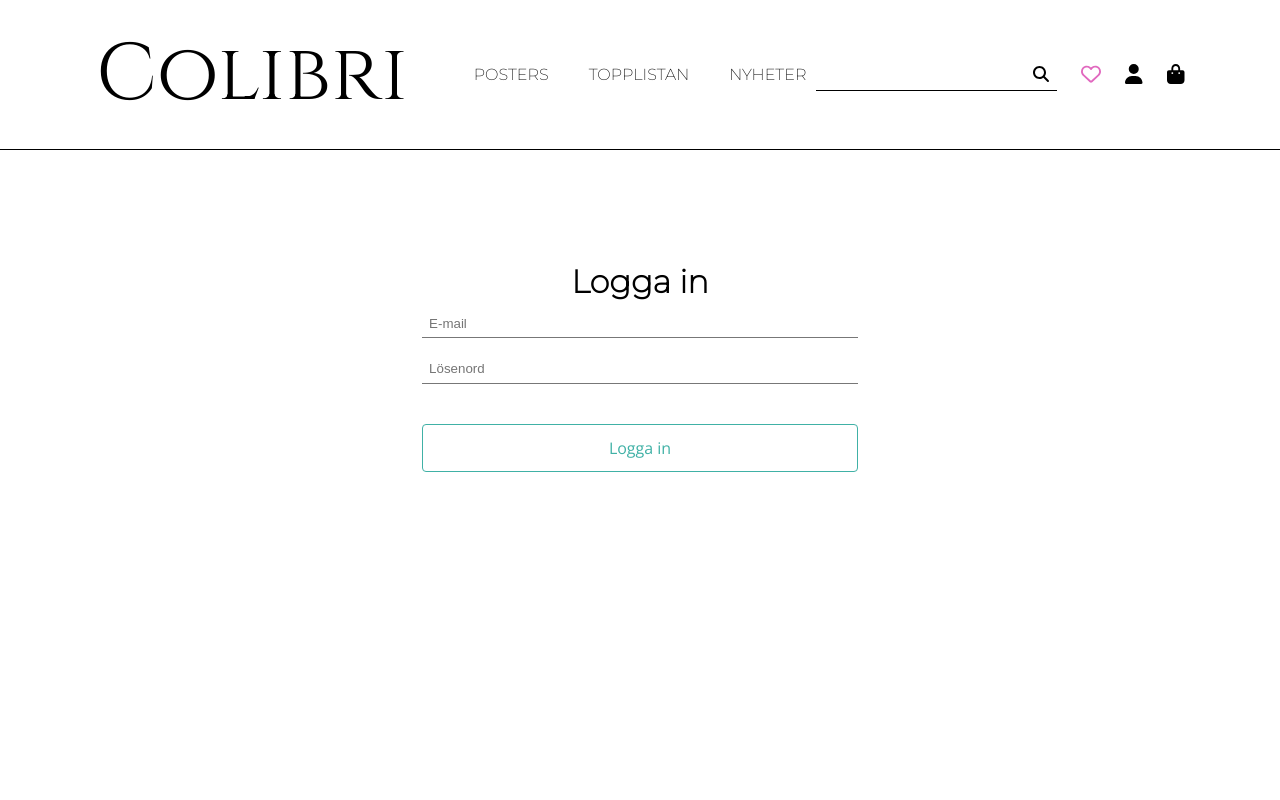
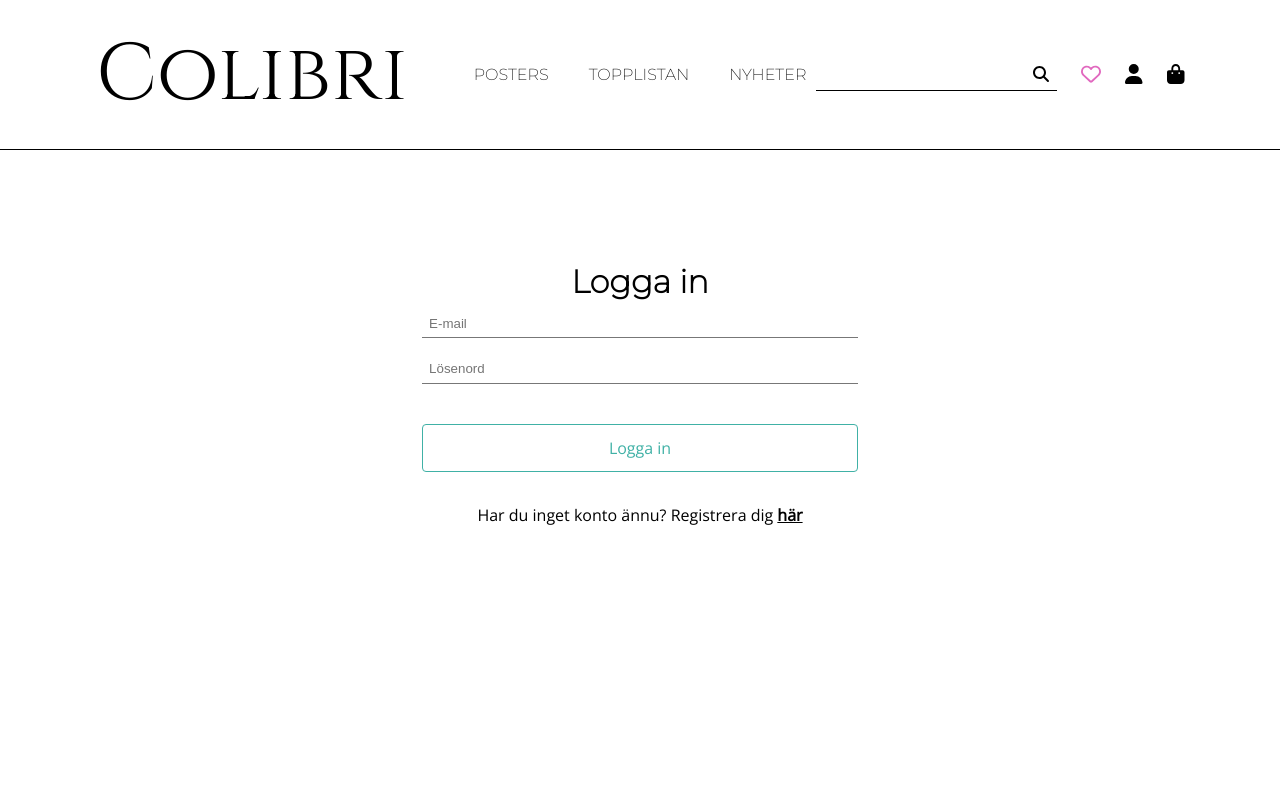
Before and after one commit to bellen01/colibri, a Next.js app: page /login in a window 1280 px wide. Shown: the top 800 px of the page. Built offline with nearby package versions, Linux system fonts and the light colour scheme.

Commit message:
added link to register on login component

```diff
--- a/src/components/Login/LoginComponent.tsx
+++ b/src/components/Login/LoginComponent.tsx
@@ -1,6 +1,7 @@
 import React from 'react';
 import styles from '@/components/styles/LoginComponent.module.scss';
 import Button from '../General/Button';
+import Link from 'next/link';
 
 const LoginComponent = () => {
     return (
@@ -12,6 +13,7 @@ const LoginComponent = () => {
                     <input type="password" name="password" id="password" placeholder='Lösenord' />
                     <Button text="Logga in" />
                     {/* <button className={styles.loginButton}>Logga in</button> */}
+                    <p>Har du inget konto ännu? Registrera dig <Link href="/register">här</Link></p>
                 </div>
             </div>
         </div>
--- a/src/components/styles/LoginComponent.module.scss
+++ b/src/components/styles/LoginComponent.module.scss
@@ -24,6 +24,15 @@
     margin: .5rem 0;
 }
 
+.inputContainer p {
+    text-align: center;
+}
+
+.inputContainer a {
+    font-weight: bold;
+    text-decoration: underline;
+}
+
 // .loginButton {
 //     width: 100%;
 //     height: 3rem;
```
